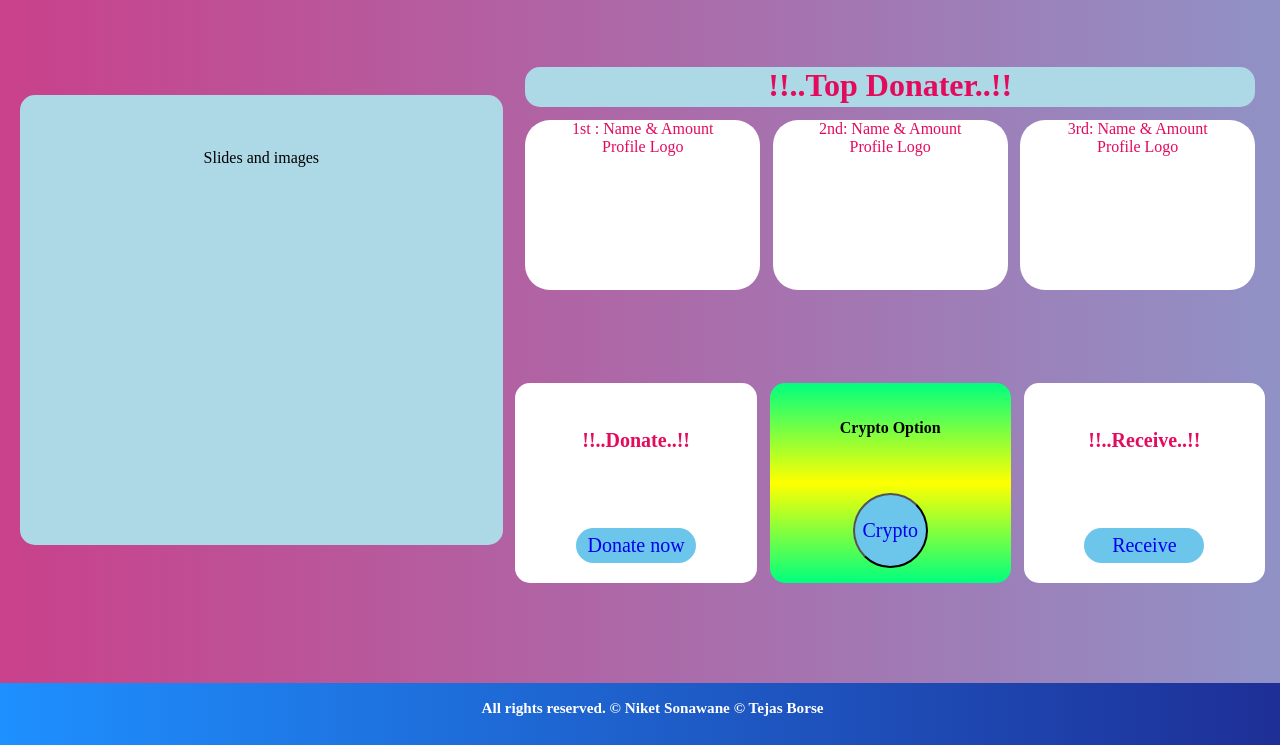
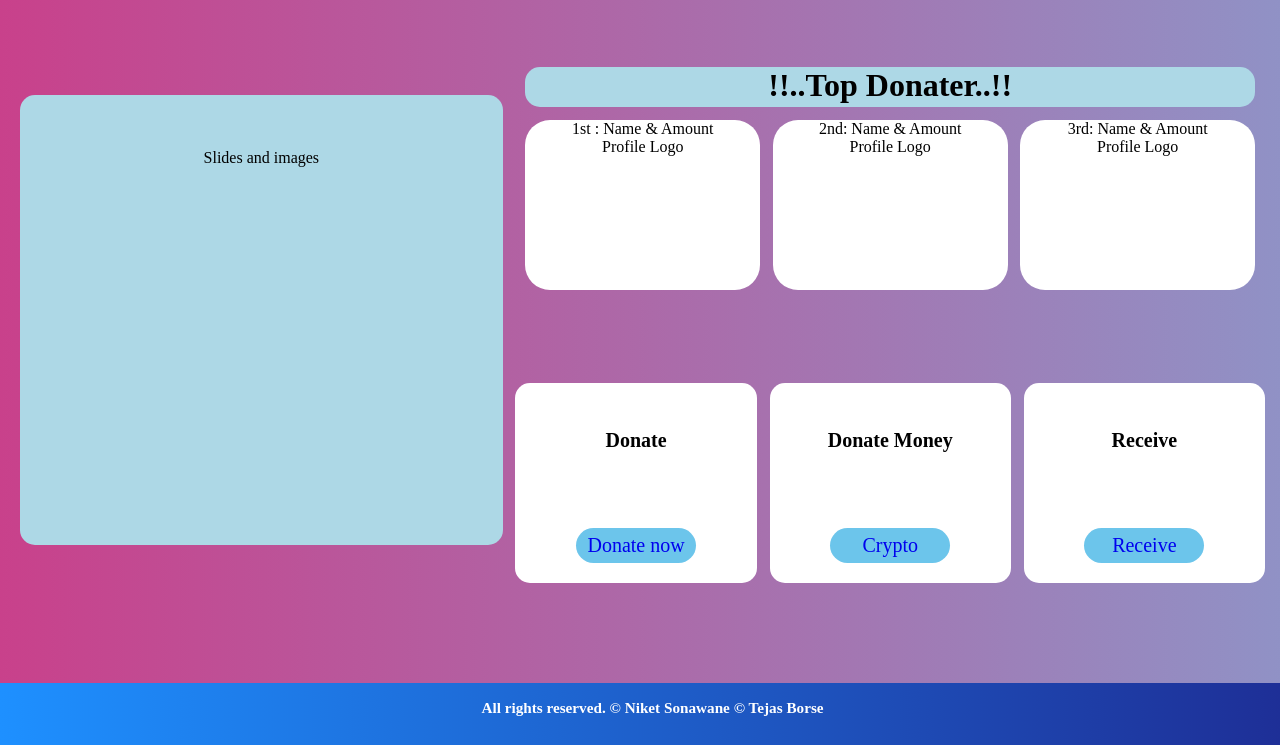
Before and after one commit to tejasborse123/Donation_Website, a PHP site: page / in a window 1280 px wide. Shown: the part 55-800 px from the top of the page. Run offline with PHP 8.4, Linux system fonts and the light colour scheme.

Commit message:
normal changes

```diff
--- a/homecss.css
+++ b/homecss.css
@@ -112,7 +112,6 @@ body{
 .topdonaterhead{
   height: 40px;
   width: 100%;
-  color: #E30B5D;
   background: #ADD8E6;
   grid-area: topdonaterhead;
   border-radius: 15px;
@@ -121,7 +120,6 @@ body{
 .Top-1{
   height: 170px;
   width: 100%;
-  color: #E30B5D;
   background: #fff;
   grid-area: Top-1;
   border-radius: 25px;
@@ -131,7 +129,6 @@ body{
 .Top-2{
   height: 170px;
   width: 100%;
-  color: #E30B5D;
   background: #fff;
   grid-area: Top-2;
   border-radius: 25px;
@@ -141,7 +138,6 @@ body{
 .Top-3{
   height: 170px;
   width: 100%;
-  color: #E30B5D;
   background: #fff;
   grid-area: Top-3;
   border-radius: 25px;
@@ -155,16 +151,16 @@ body{
   grid-area: content3;
   border-radius: 15px;
   font-size: 20px;
-  color: #E30B5D;
   min-width: 200px;
 }
 
 .content4{
   height: 200px;
   width: 100%;
-  background: linear-gradient( to top,springgreen,yellow,springgreen);
+  background-color: white;
   grid-area: content4;
   border-radius: 15px;
+  font-size: 20px;
   min-width: 200px;
 }
 
@@ -175,7 +171,6 @@ body{
   grid-area: content5;
   border-radius: 15px;
   font-size: 20px;
-  color: #E30B5D;
   min-width: 200px;
 }
 
@@ -188,18 +183,26 @@ body{
     font-family: serif;
     height: 35;
     width: 120;
+    background: #6cc5eb;
     color: white;
-    background: #6cc5eb;
+   }
+
+   #donatebtn:hover{
+
+    color: white;
+
+
    }
 
    #cryptobtn{
-    border-radius: 90px;
+    border-radius: 25px;
+    border-style: none;
     margin-top: 30px;
-    margin: 20px;
+    margin-bottom: 20px;
     font-size: 20;
     font-family: serif;
-    height: 75;
-    width: 75;
+    height: 35;
+    width: 120;
     color: white;
     background: #6cc5eb;
    }
--- a/index.html
+++ b/index.html
@@ -56,17 +56,17 @@
                 3rd: Name & Amount <br> Profile Logo
             </div>
       </div>
-      <div class="content3"><br><br><b>!!..Donate..!!</b><br><br><br>
+      <div class="content3"><br><br><b>Donate</b><br><br><br>
 
          <button class="contentbtn" id="donatebtn"><a href="entry.html" style=" text-decoration: none;"> Donate now </a></button>
 
       </div>
-      <div class="content4"><br><br><b>Crypto Option</b><br><br><br>
+      <div class="content4"><br><br><b>Donate Money</b><br><br><br>
 
                   <button class="CryptoBtn" id="cryptobtn"> <a href="https://commerce.coinbase.com/checkout/6efba239-0c58-40bf-94dd-cf3035058a28" style=" text-decoration: none; ">Crypto</a> </button>
 
       </div>
-      <div class="content5"><br><br><b>!!..Receive..!!</b><br><br><br>
+      <div class="content5"><br><br><b>Receive</b><br><br><br>
 
          <button class="ReceiveBtn" id="receivebtn"><a href="entry.html" style=" text-decoration: none;"> Receive </a></button>
 
```
